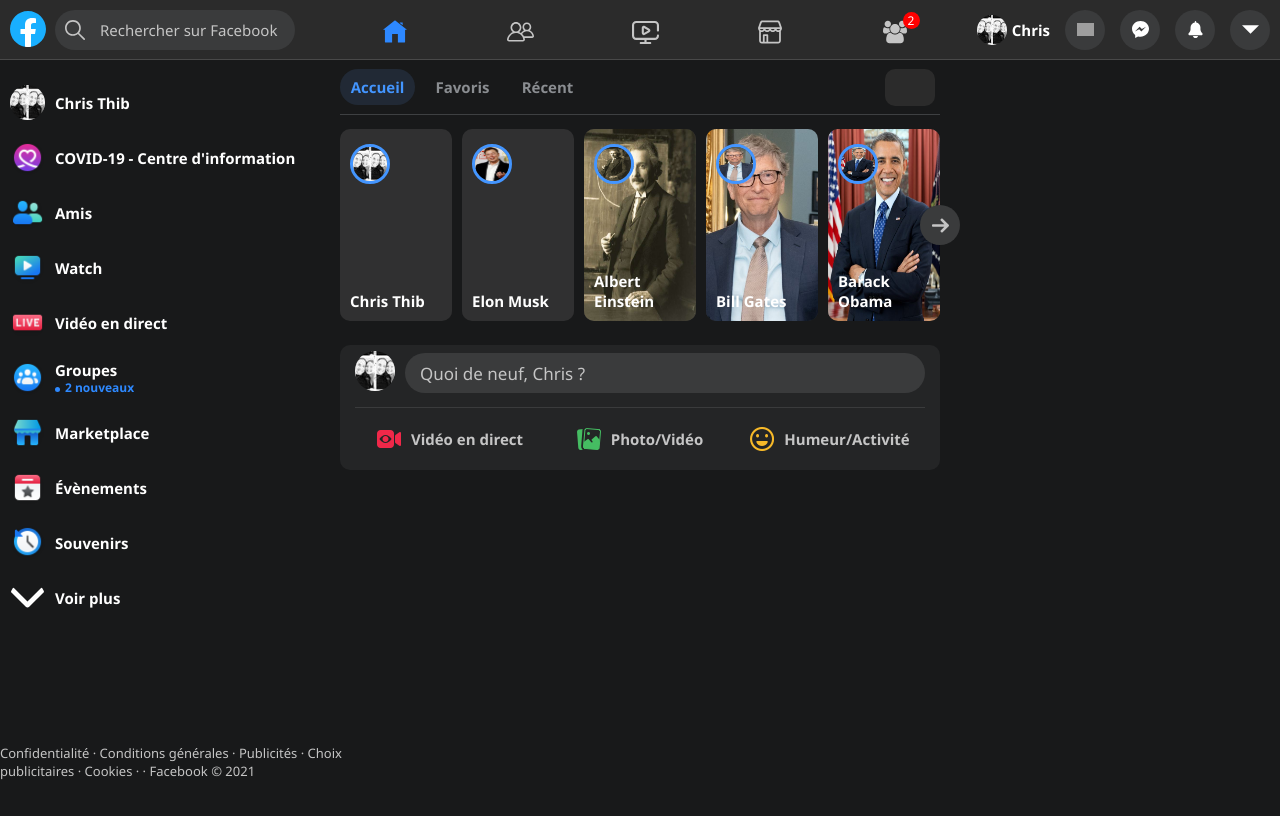
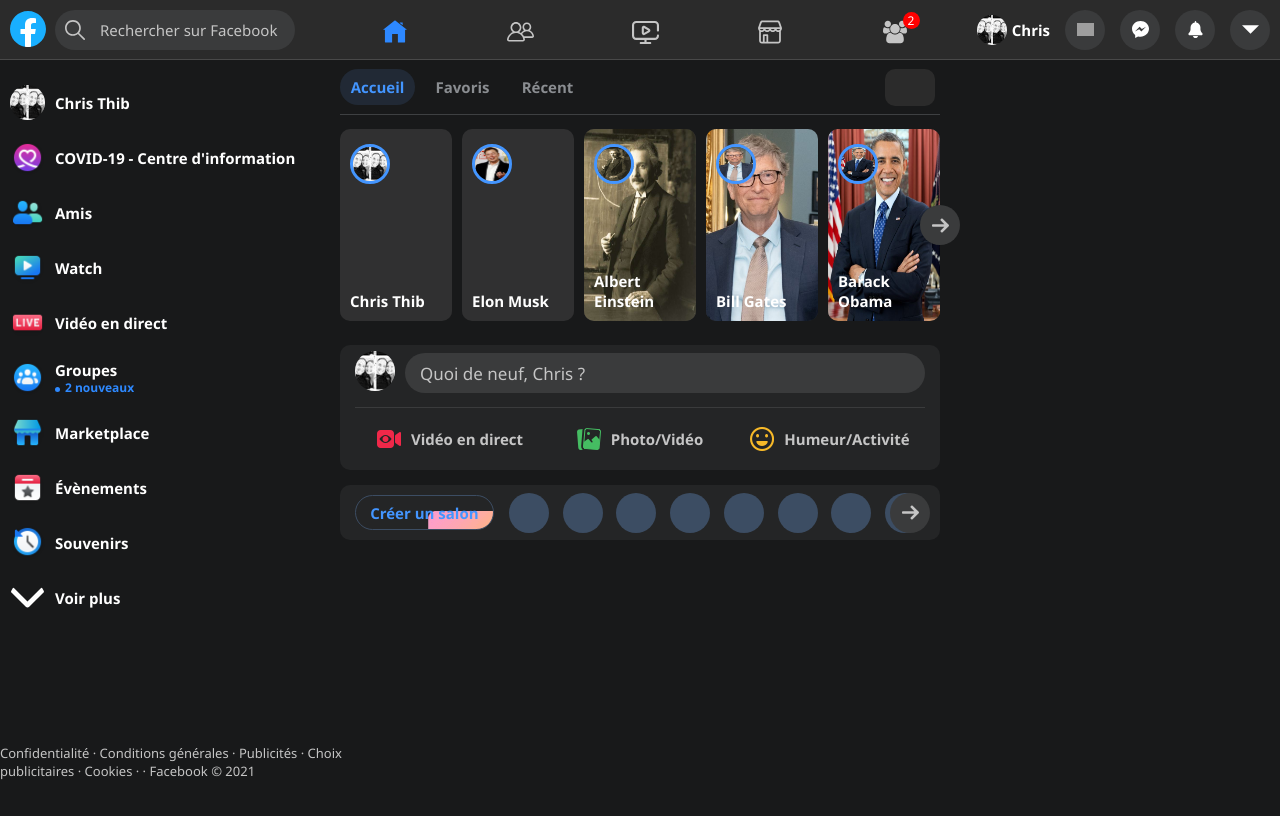
Before and after one commit to ThibertChristophe/Facebook-Clone, a React (Create React App) app in the folder facebook-clone/: page / in a window 1280 px wide. Shown: the top 816 px of the page. Built offline with nearby package versions, Linux system fonts and the light colour scheme; grey boxes are pictures that could not be loaded.

Commit message:
Debut component salon

```diff
--- a/facebook-clone/src/components/HeaderMiddleWidget.js
+++ b/facebook-clone/src/components/HeaderMiddleWidget.js
@@ -1,14 +1,6 @@
 import React from "react";
 
 const HeaderMiddleWidget = () => {
-  window.addEventListener("scroll", () => {
-    if (window.pageYOffset >= 20) {
-      document.querySelector(".headerMiddleWidget").classList.add("cache");
-    } else {
-      document.querySelector(".headerMiddleWidget").classList.remove("cache");
-    }
-  });
-
   return (
     <div className="headerMiddleWidget">
       <div className="headerMiddleWidget-menu">
--- /dev/null
+++ b/facebook-clone/src/components/Saloons.js
@@ -0,0 +1,27 @@
+import React from "react";
+import Button_circle from "./Button_circle";
+import imgArrow from "../img/right-arrow.svg";
+const Saloons = () => {
+  return (
+    <div className="saloons">
+      <div className="createSaloon">
+        <button>Créer un salon</button>
+      </div>
+      <div className="listContact">
+        <div className="img"></div>
+        <div className="img"></div>
+        <div className="img"></div>
+        <div className="img"></div>
+        <div className="img"></div>
+        <div className="img"></div>
+        <div className="img"></div>
+        <div className="img"></div>
+      </div>
+      <div className="saloons-btn-next">
+        <Button_circle Icon={imgArrow} />
+      </div>
+    </div>
+  );
+};
+
+export default Saloons;
--- a/facebook-clone/src/components/WidgetMiddle.js
+++ b/facebook-clone/src/components/WidgetMiddle.js
@@ -1,5 +1,6 @@
 import React from "react";
 import HeaderMiddleWidget from "./HeaderMiddleWidget";
+import Saloons from "./Saloons";
 import Stories from "./Stories";
 import WhatNew from "./WhatNew";
 
@@ -12,7 +13,7 @@
       {/* What news  */}
       <WhatNew />
       {/* Salon */}
-
+      <Saloons />
       {/* Fil */}
     </div>
   );
--- /dev/null
+++ b/facebook-clone/src/styles/components/_saloons.scss
@@ -0,0 +1,45 @@
+.saloons {
+  width: 100%;
+  height: 55px;
+  background-color: #242526;
+  border-radius: 10px;
+  display: flex;
+  align-items: center;
+  padding: 10px 15px;
+  .createSaloon {
+    width: 160px;
+    height: 35px;
+    margin-right: 15px;
+    button {
+      width: 100%;
+      height: 100%;
+      color: #4395ff;
+      font-weight: 600;
+      border-radius: 20px;
+      background-color: transparent;
+      border: 1px solid #3c4d63;
+      cursor: pointer;
+      background: url(../../img/palette3.png);
+      &:hover {
+        background-color: #45484b;
+      }
+    }
+  }
+  .listContact {
+    width: 480px;
+    height: 40px;
+    display: flex;
+    justify-content: space-between;
+    .img {
+      height: 40px;
+      width: 40px;
+      border-radius: 20px;
+      background-color: #3c4d63;
+    }
+  }
+  .saloons-btn-next {
+    position: absolute;
+    right: 10px;
+    cursor: pointer;
+  }
+}
--- a/facebook-clone/src/styles/components/_whatNew.scss
+++ b/facebook-clone/src/styles/components/_whatNew.scss
@@ -6,6 +6,7 @@
   display: flex;
   flex-direction: column;
   padding: 10px 15px;
+  margin-bottom: 15px;
   .whatNew-content {
     width: 100%;
     height: 50%;
--- a/facebook-clone/src/styles/index.scss
+++ b/facebook-clone/src/styles/index.scss
@@ -21,3 +21,4 @@
 @import "./components/whatNew";
 @import "./components/buttonLogo";
 @import "./components/headerMiddleWidget";
+@import "./components/saloons";
```
Also changed, not shown: facebook-clone/src/img/palette3.png (added).
